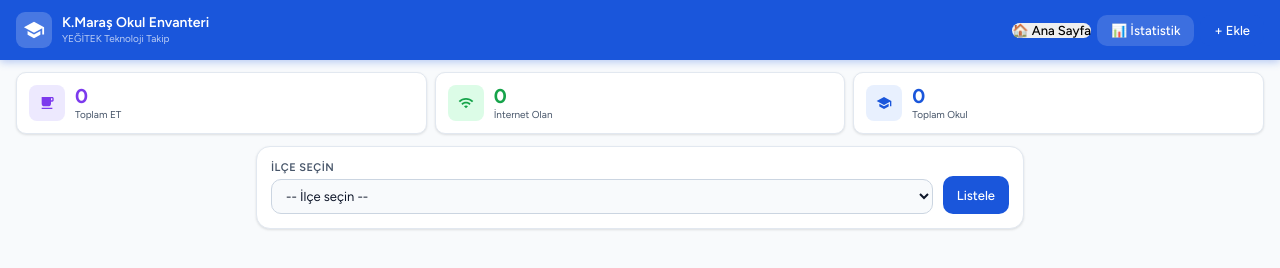
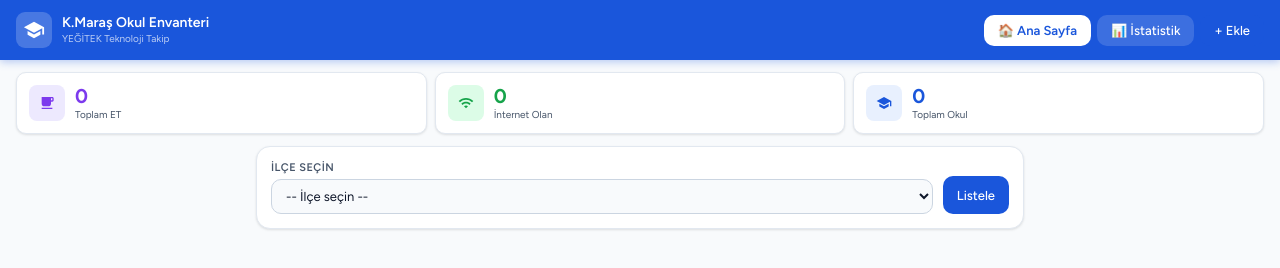
Before and after one commit to yegitekmaras/okul-envanter, a plain HTML site: page index.html in a window 1280 px wide. Both pictures are taken after a click on the button "🏠 Ana Sayfa". Drawn offline with nearby package versions, Linux system fonts and the light colour scheme; no server answers.

Commit message:
style.css

```diff
--- a/style.css
+++ b/style.css
@@ -63,6 +63,9 @@
 .btn-primary:hover { background: var(--primary-dark); }
 .btn-ghost { background: rgba(255,255,255,0.15); color: white; padding: 8px 14px; }
 .btn-ghost:hover { background: rgba(255,255,255,0.25); }
+.btn-anasayfa { background: #f59e0b; color: white; padding: 8px 14px; font-weight: 600; }
+.btn-anasayfa:hover { background: #d97706; }
+.btn-anasayfa.active { background: #ffffff; color: #1a56db; }
 .btn-outline { background: white; color: var(--text); border: 1px solid var(--border2); padding: 6px 12px; }
 .btn-outline:hover { background: var(--bg2); }
 .btn-success { background: var(--success); color: white; padding: 6px 12px; }
```
